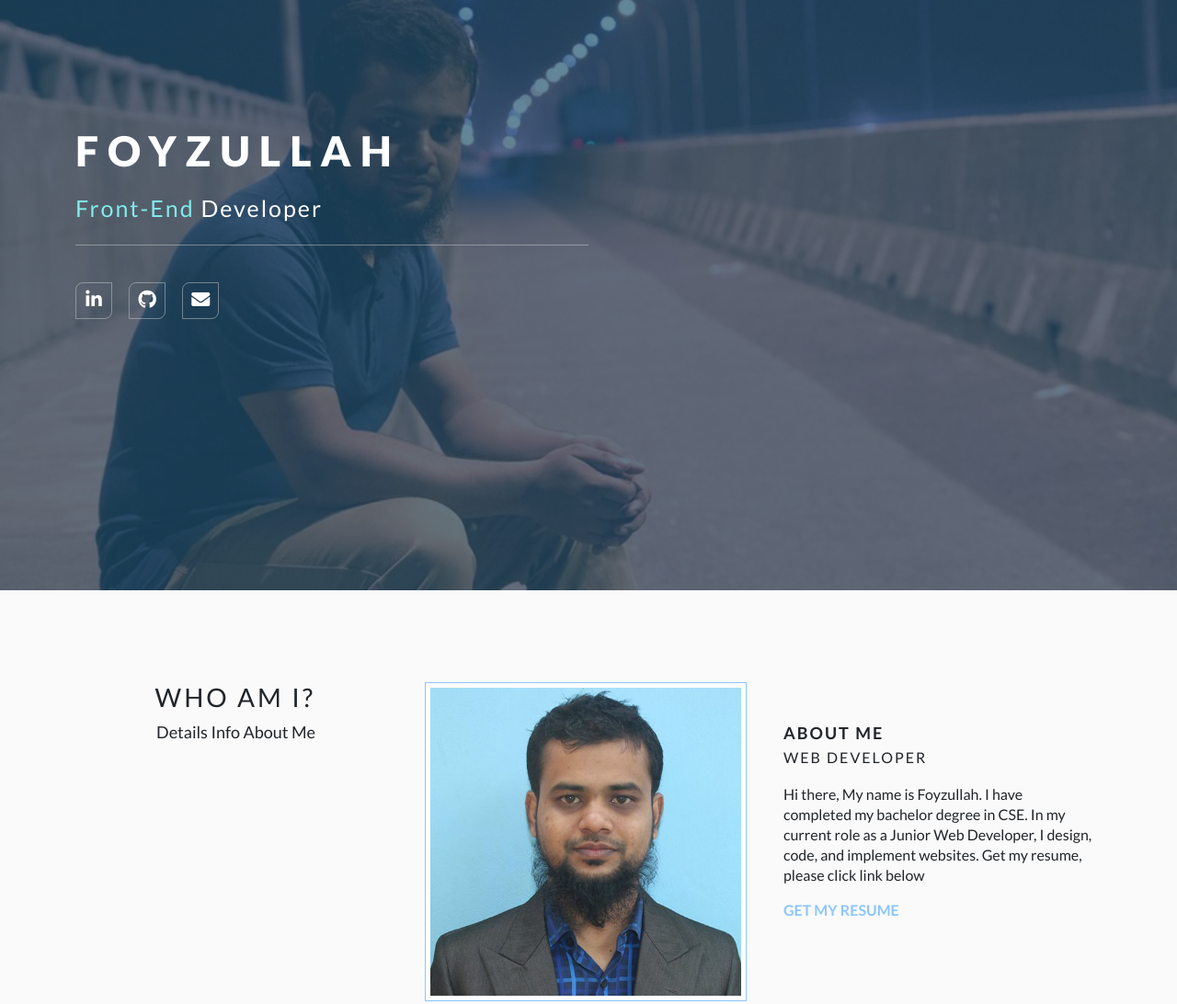
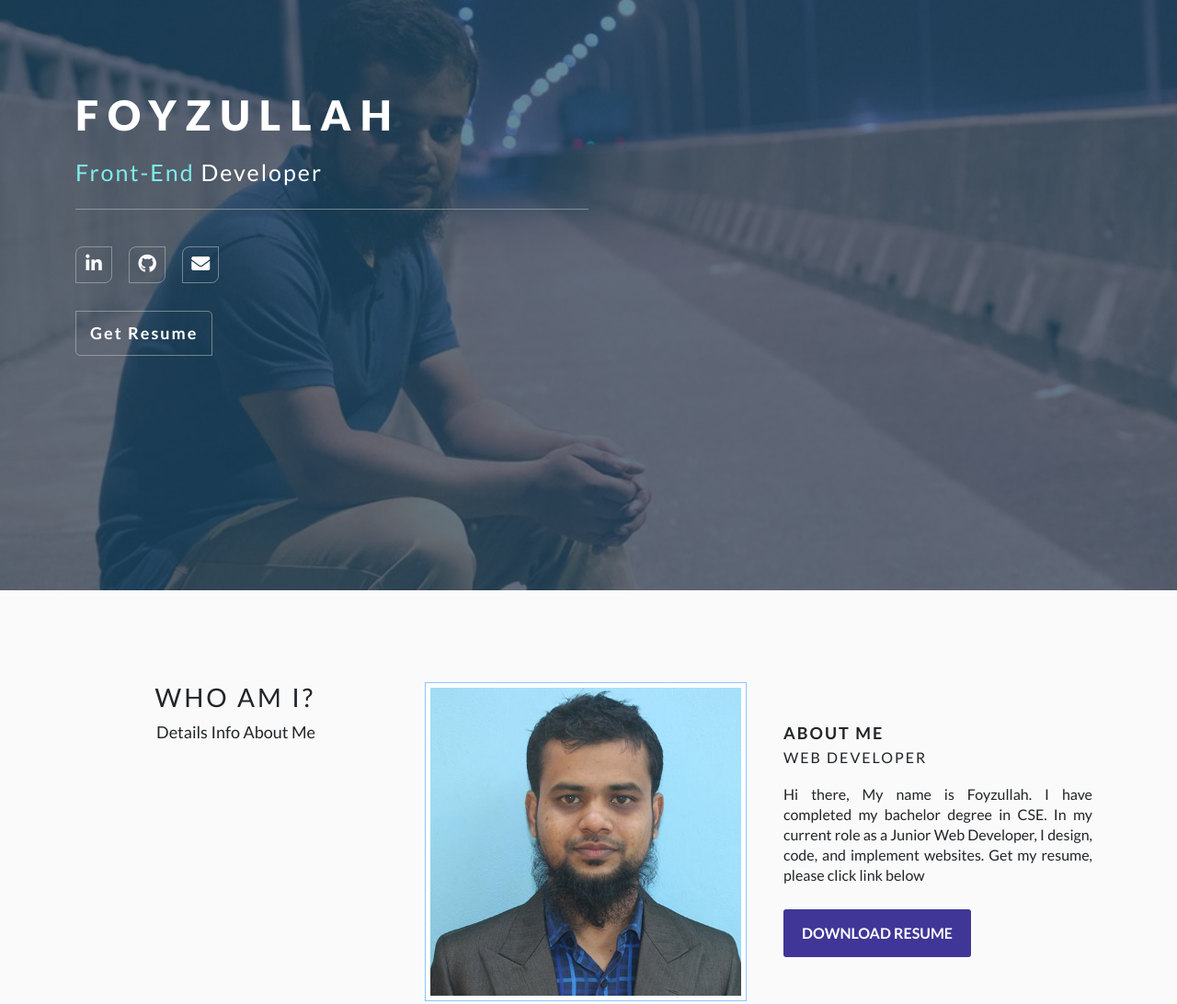
Before and after one commit to foyzullah/personal-portfolio, a plain HTML site: page index.html in a window 1280 px wide. Shown: the part 158-1250 px from the top of the page at 92% size. Drawn offline with nearby package versions, Linux system fonts and the light colour scheme.

Commit message:
add get resume button and animation in footer section

```diff
--- a/assets/css/style.css
+++ b/assets/css/style.css
@@ -356,6 +356,19 @@ h3.section-title span {
     margin-top: 25px;
 }
 
+a.get-resume {
+  border: 1px solid;
+  border-color: rgba(202, 201, 201, 0.507);
+  padding: 10px 15px;
+  display: inline-block;
+  margin-top: 30px;
+  border-radius: 0 5px;
+  font-size: 18px;
+  text-transform: capitalize;
+  letter-spacing: 2px;
+  font-weight: bold;
+}
+
 
 /*----------------------------------About----------------------------- */
 
@@ -390,13 +403,18 @@ img.about-image {
     line-height: 22px;
     padding: 10px;
     margin-top: 35px;
+    text-align: justify;
 }
 
 a.resume-btn {
     text-transform: uppercase;
     display: inline-block;
     font-weight: 700;
-    color: #8cc6ff;
+    color: #fff;
+    background-color: #3f3697;
+    padding: 15px 20px;
+    margin-top: 10px;
+    border-radius: 3px;
 }
 
 .target-table {
@@ -959,6 +977,10 @@ h4.footer-title span {
 #footer-section .quick-links li {
     display: block;
     margin-bottom: 5px;
+    transition: .5s;
+}
+#footer-section .quick-links li:hover{
+  margin-left: 3px;
 }
 
 #footer-section .quick-links li:last-child {
--- a/index.html
+++ b/index.html
@@ -82,6 +82,7 @@
                                             </a>
                                         </li>
                                     </ul>
+                                    <a href="#about-section" class="get-resume">Get resume</a>
                                 </div>
                             </div>
                         </div>
@@ -109,8 +110,7 @@
                               <h4>About me <span>web developer</span></h4>
                               <p>Hi there, My name is Foyzullah. I have completed my bachelor degree in CSE. In my current role as a Junior Web Developer, I design, code, and implement websites. Get my resume, please click link below </p>
                               <!-- <a href="" class="resume-btn">Get My resume</a> -->
-                              <a href="https://drive.google.com/file/d/1W1ltrs8UPmmWxGL4MK37KngLij_-wi1k/view" target="__blank" class="resume-btn">Get My
-                                  resume</a>
+                              <a href="https://drive.google.com/file/d/1W1ltrs8UPmmWxGL4MK37KngLij_-wi1k/view" target="__blank" class="resume-btn">Download resume</a>
                             </div>
                         </div>
                         </div>
```
